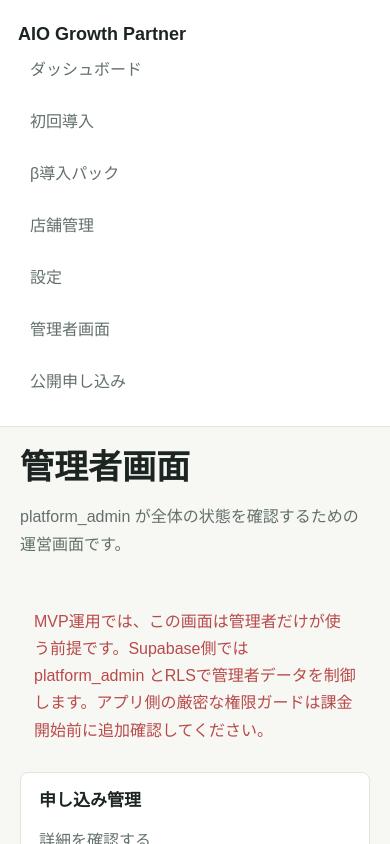
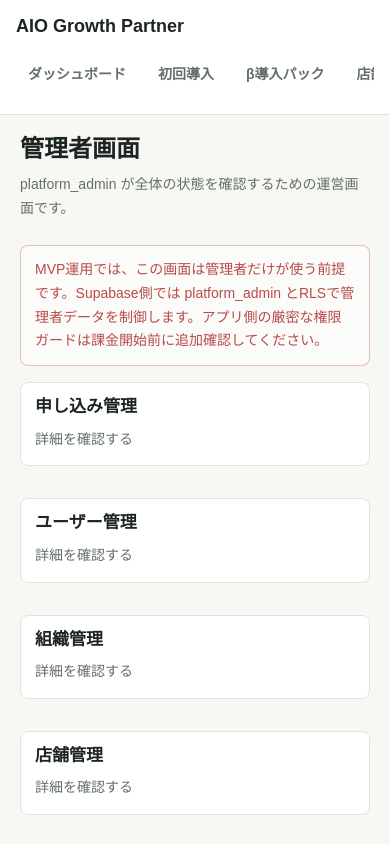
Before and after one commit to wakatpro-ops/aio-growth-partner, a Next.js app: page /admin in a window 390 px wide. Shown: the top 844 px of the page. Built offline with nearby package versions, Linux system fonts and the light colour scheme.

Commit message:
Improve app UI usability and responsive layout

```diff
--- a/app/globals.css
+++ b/app/globals.css
@@ -5,6 +5,8 @@
   --ink: #1d2522;
   --muted: #63706a;
   --line: #dfe5dd;
+  --surface: #fbfcf9;
+  --border: #dfe5dd;
   --accent: #287a5f;
   --accent-strong: #155c46;
   --blue: #2f6f9f;
@@ -23,6 +25,7 @@ body {
   background: var(--bg);
   color: var(--ink);
   font-family: Arial, "Hiragino Kaku Gothic ProN", "Yu Gothic", Meiryo, sans-serif;
+  font-size: 15px;
 }
 
 a {
@@ -37,19 +40,32 @@ select {
   font: inherit;
 }
 
+button,
+a,
+input,
+textarea,
+select {
+  -webkit-tap-highlight-color: rgba(40, 122, 95, 0.14);
+}
+
 .shell {
   display: grid;
-  grid-template-columns: 248px 1fr;
+  grid-template-columns: 232px minmax(0, 1fr);
   min-height: 100vh;
 }
 
 .sidebar {
   border-right: 1px solid var(--line);
   background: #fff;
-  padding: 24px 18px;
+  height: 100vh;
+  overflow-y: auto;
+  padding: 22px 16px;
+  position: sticky;
+  top: 0;
 }
 
 .brand {
+  display: block;
   font-size: 18px;
   font-weight: 800;
   line-height: 1.2;
@@ -64,16 +80,28 @@ select {
 .nav a {
   border-radius: 8px;
   color: var(--muted);
-  padding: 10px 12px;
+  display: block;
+  font-size: 14px;
+  font-weight: 700;
+  min-height: 42px;
+  padding: 11px 12px;
 }
 
-.nav a:hover {
+.nav a:hover,
+.nav a.active {
   background: #eef5f0;
   color: var(--ink);
 }
 
+.nav a.active {
+  border: 1px solid #cfe1d7;
+}
+
 .main {
-  padding: 28px;
+  max-width: 1440px;
+  min-width: 0;
+  padding: 30px;
+  width: 100%;
 }
 
 .topbar {
@@ -81,7 +109,11 @@ select {
   display: flex;
   justify-content: space-between;
   gap: 16px;
-  margin-bottom: 22px;
+  margin-bottom: 24px;
+}
+
+.topbar > div {
+  min-width: 0;
 }
 
 .eyebrow {
@@ -100,11 +132,12 @@ h3 {
 }
 
 h1 {
-  font-size: 34px;
+  font-size: 30px;
+  letter-spacing: 0;
 }
 
 h2 {
-  font-size: 24px;
+  font-size: 22px;
 }
 
 h3 {
@@ -114,6 +147,7 @@ h3 {
 p {
   color: var(--muted);
   line-height: 1.7;
+  margin: 10px 0 0;
 }
 
 .grid {
@@ -137,12 +171,22 @@ p {
   background: var(--panel);
   border: 1px solid var(--line);
   border-radius: 8px;
+  overflow-x: auto;
   padding: 18px;
+}
+
+.card + .card,
+.card + .grid,
+.grid + .card,
+.grid + .grid,
+.notice + .card,
+.notice + .grid {
+  margin-top: 16px;
 }
 
 .metric {
   color: var(--ink);
-  font-size: 32px;
+  font-size: 30px;
   font-weight: 800;
   margin-top: 10px;
 }
@@ -157,8 +201,16 @@ p {
   display: inline-flex;
   font-weight: 700;
   justify-content: center;
-  min-height: 42px;
-  padding: 0 14px;
+  line-height: 1.25;
+  min-height: 44px;
+  min-width: 44px;
+  padding: 0 16px;
+  text-align: center;
+  white-space: nowrap;
+}
+
+.button:hover {
+  filter: brightness(0.98);
 }
 
 .button.secondary {
@@ -175,6 +227,7 @@ p {
   display: flex;
   flex-wrap: wrap;
   gap: 10px;
+  margin-top: 12px;
 }
 
 .stack-list {
@@ -193,11 +246,17 @@ p {
   display: flex;
   flex-wrap: wrap;
   gap: 10px;
+  margin-top: 12px;
 }
 
 .form {
   display: grid;
-  gap: 14px;
+  gap: 16px;
+}
+
+.form > .button {
+  justify-self: start;
+  min-width: 160px;
 }
 
 .form-inline {
@@ -210,12 +269,20 @@ p {
 
 .field {
   display: grid;
-  gap: 7px;
+  gap: 8px;
+  min-width: 0;
 }
 
 .field label {
   color: var(--ink);
-  font-size: 13px;
+  font-size: 13.5px;
+  font-weight: 800;
+}
+
+.field:has(:required) label::after {
+  color: var(--danger);
+  content: " 必須";
+  font-size: 11px;
   font-weight: 800;
 }
 
@@ -226,13 +293,21 @@ p {
   border: 1px solid var(--line);
   border-radius: 8px;
   color: var(--ink);
-  min-height: 42px;
+  min-height: 44px;
   padding: 10px 12px;
   width: 100%;
 }
 
+.field input:focus,
+.field textarea:focus,
+.field select:focus {
+  border-color: var(--accent);
+  box-shadow: 0 0 0 3px rgba(40, 122, 95, 0.12);
+  outline: 0;
+}
+
 .field textarea {
-  min-height: 110px;
+  min-height: 118px;
   resize: vertical;
 }
 
@@ -250,6 +325,7 @@ p {
 
 .table {
   border-collapse: collapse;
+  min-width: min(720px, 100%);
   width: 100%;
 }
 
@@ -259,11 +335,14 @@ p {
   padding: 12px 10px;
   text-align: left;
   vertical-align: top;
+  word-break: break-word;
 }
 
 .table th {
   color: var(--muted);
   font-size: 12px;
+  font-weight: 800;
+  white-space: nowrap;
 }
 
 .badge {
@@ -274,6 +353,7 @@ p {
   display: inline-flex;
   font-size: 12px;
   font-weight: 800;
+  line-height: 1.25;
   padding: 4px 9px;
 }
 
@@ -307,10 +387,30 @@ p {
 }
 
 .quick-nav {
+  background: rgba(247, 248, 244, 0.92);
+  border: 1px solid var(--line);
+  border-radius: 8px;
+  display: grid;
+  gap: 10px;
+  margin-bottom: 18px;
+  padding: 12px;
+}
+
+.quick-nav-label {
+  color: var(--muted);
+  font-size: 12px;
+  font-weight: 800;
+}
+
+.quick-nav-links {
   display: flex;
   flex-wrap: wrap;
-  gap: 10px;
-  margin-bottom: 18px;
+  gap: 8px;
+}
+
+.quick-nav .button {
+  min-height: 40px;
+  padding: 0 12px;
 }
 
 .report-filter {
@@ -478,6 +578,17 @@ p {
   white-space: pre-wrap;
 }
 
+@media (max-width: 1180px) {
+  .grid.cols-3,
+  .grid.cols-4 {
+    grid-template-columns: repeat(2, minmax(0, 1fr));
+  }
+
+  h1 {
+    font-size: 28px;
+  }
+}
+
 @media (max-width: 900px) {
   .shell {
     grid-template-columns: 1fr;
@@ -486,6 +597,33 @@ p {
   .sidebar {
     border-right: 0;
     border-bottom: 1px solid var(--line);
+    height: auto;
+    padding: 16px;
+    position: static;
+  }
+
+  .brand {
+    margin-bottom: 14px;
+  }
+
+  .nav {
+    display: flex;
+    gap: 8px;
+    overflow-x: auto;
+    padding-bottom: 2px;
+  }
+
+  .nav a {
+    flex: 0 0 auto;
+  }
+
+  .main {
+    padding: 22px;
+  }
+
+  .topbar {
+    align-items: flex-start;
+    display: grid;
   }
 
   .grid.cols-2,
@@ -494,8 +632,45 @@ p {
     grid-template-columns: 1fr;
   }
 
+  .form-inline {
+    grid-template-columns: 1fr;
+  }
+
   .report-filter {
     grid-template-columns: 1fr;
+  }
+}
+
+@media (max-width: 760px) {
+  body {
+    font-size: 14px;
+  }
+
+  .main {
+    padding: 16px;
+  }
+
+  h1 {
+    font-size: 24px;
+  }
+
+  h2 {
+    font-size: 20px;
+  }
+
+  .card {
+    padding: 14px;
+  }
+
+  .button,
+  .form > .button {
+    width: 100%;
+  }
+
+  .button-row .button,
+  .action-row .button,
+  .quick-nav .button {
+    width: auto;
   }
 }
 
@@ -537,6 +712,10 @@ p {
 .table.compact th,
 .table.compact td {
   padding: 10px 8px;
+}
+
+.table.compact {
+  min-width: min(560px, 100%);
 }
 
 .calendar-grid {
--- a/components/layout/app-shell.tsx
+++ b/components/layout/app-shell.tsx
@@ -1,4 +1,7 @@
+"use client";
+
 import Link from "next/link";
+import { usePathname } from "next/navigation";
 import type { ReactNode } from "react";
 
 const navItems = [
@@ -12,6 +15,8 @@ const navItems = [
 ];
 
 export function AppShell({ children }: { children: ReactNode }) {
+  const pathname = usePathname();
+
   return (
     <div className="shell">
       <aside className="sidebar">
@@ -19,11 +24,14 @@ export function AppShell({ children }: { children: ReactNode }) {
           AIO Growth Partner
         </Link>
         <nav className="nav" aria-label="main">
-          {navItems.map((item) => (
-            <Link key={item.href} href={item.href}>
-              {item.label}
-            </Link>
-          ))}
+          {navItems.map((item) => {
+            const active = item.href === "/" ? pathname === item.href : pathname === item.href || pathname.startsWith(`${item.href}/`);
+            return (
+              <Link aria-current={active ? "page" : undefined} className={active ? "active" : undefined} key={item.href} href={item.href}>
+                {item.label}
+              </Link>
+            );
+          })}
         </nav>
       </aside>
       <main className="main">{children}</main>
```
Also changed, not shown: components/phase2/store-business-nav.tsx (+10 -6 lines).
